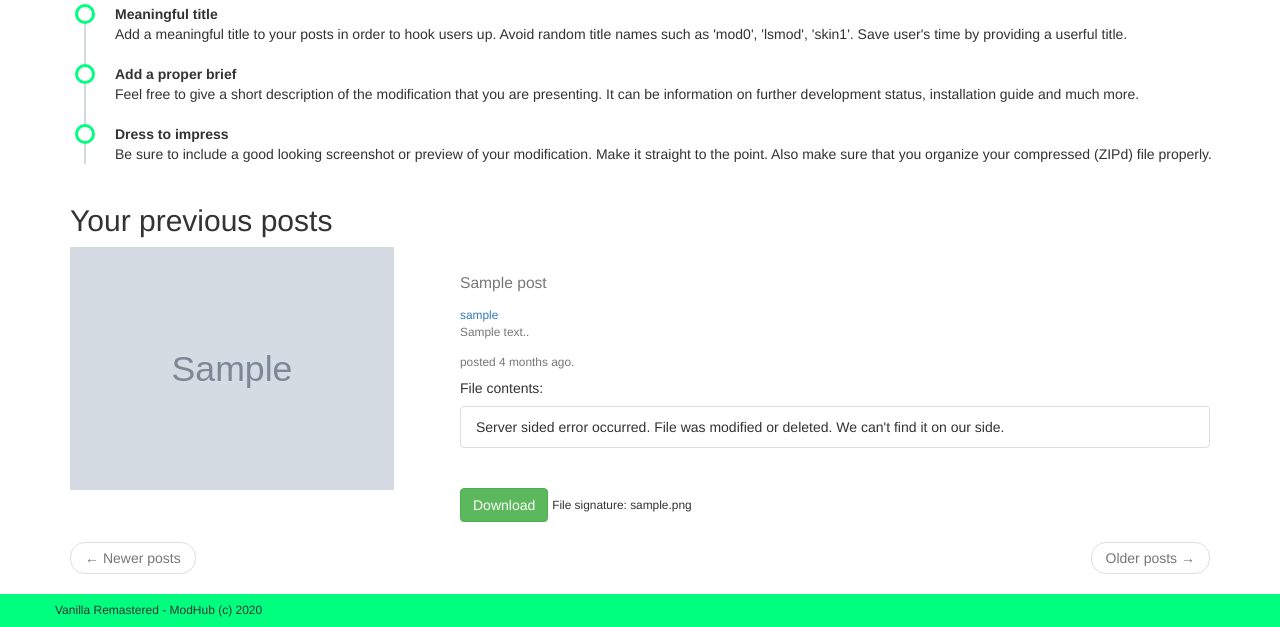
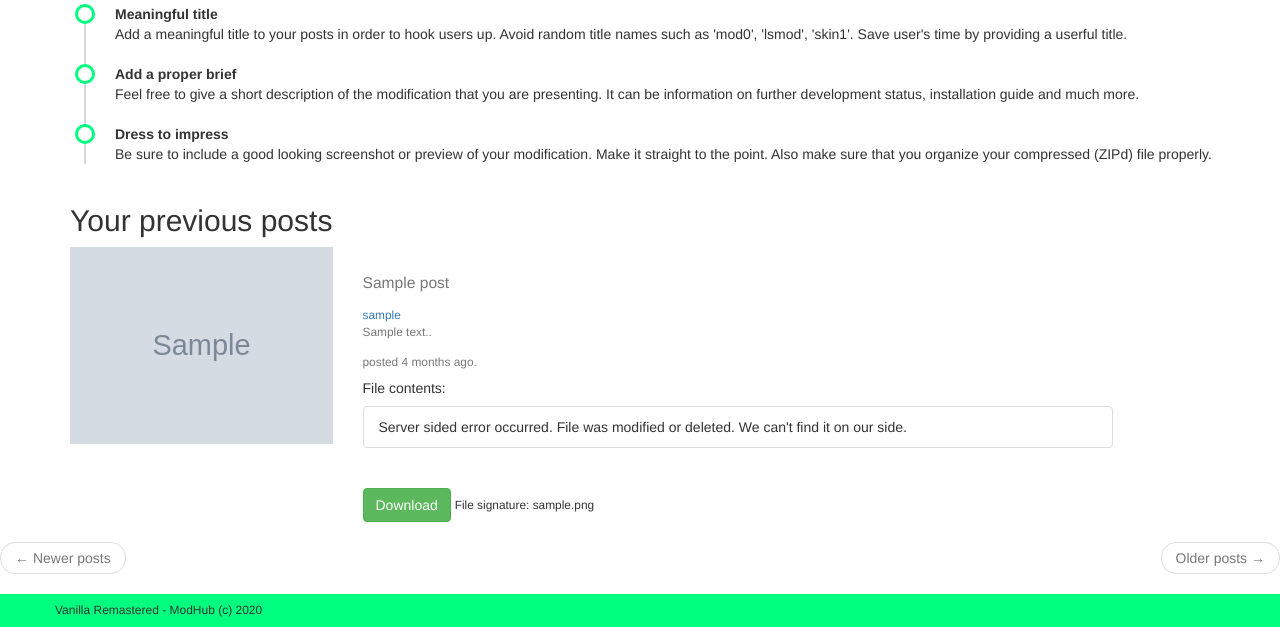
Before and after one commit to pointerboy/ModHub, a Flask app: page / in a window 1280 px wide. Shown: the part 525-1152 px from the top of the page. Run offline with Flask 2, Linux system fonts and the light colour scheme; a user stored in the database is signed in; tables that the repository leaves empty hold one stand-in row (values such as "Sample post"); grey boxes marked "Sample" are stand-in pictures; some libraries are stand-ins or nearby versions.

Commit message:
Minor changes to the _post

```diff
--- a/app/templates/_post.html
+++ b/app/templates/_post.html
@@ -1,7 +1,7 @@
-<div class="card mb-3" >
+<div class="card mb-1" >
     <div class="row no-gutters">
-      <div class="col-md-4">
-        <img style="width: 90%" src="{{ post.author.avatar(70) }}" class="card-img">
+      <div style="text-align: center" class="col-md-3">
+        <img class="img-fluid" style="width: 100%" src="{{ post.author.avatar(70) }}" class="card-img">
       </div>
       <div class="col-md-8">
         <div class="card-body">
@@ -33,3 +33,4 @@
       </div>
     </div>
   </div>
+</div>
```
Also changed, not shown: app/static/profile_pics/0391417b95329421.png (added).
